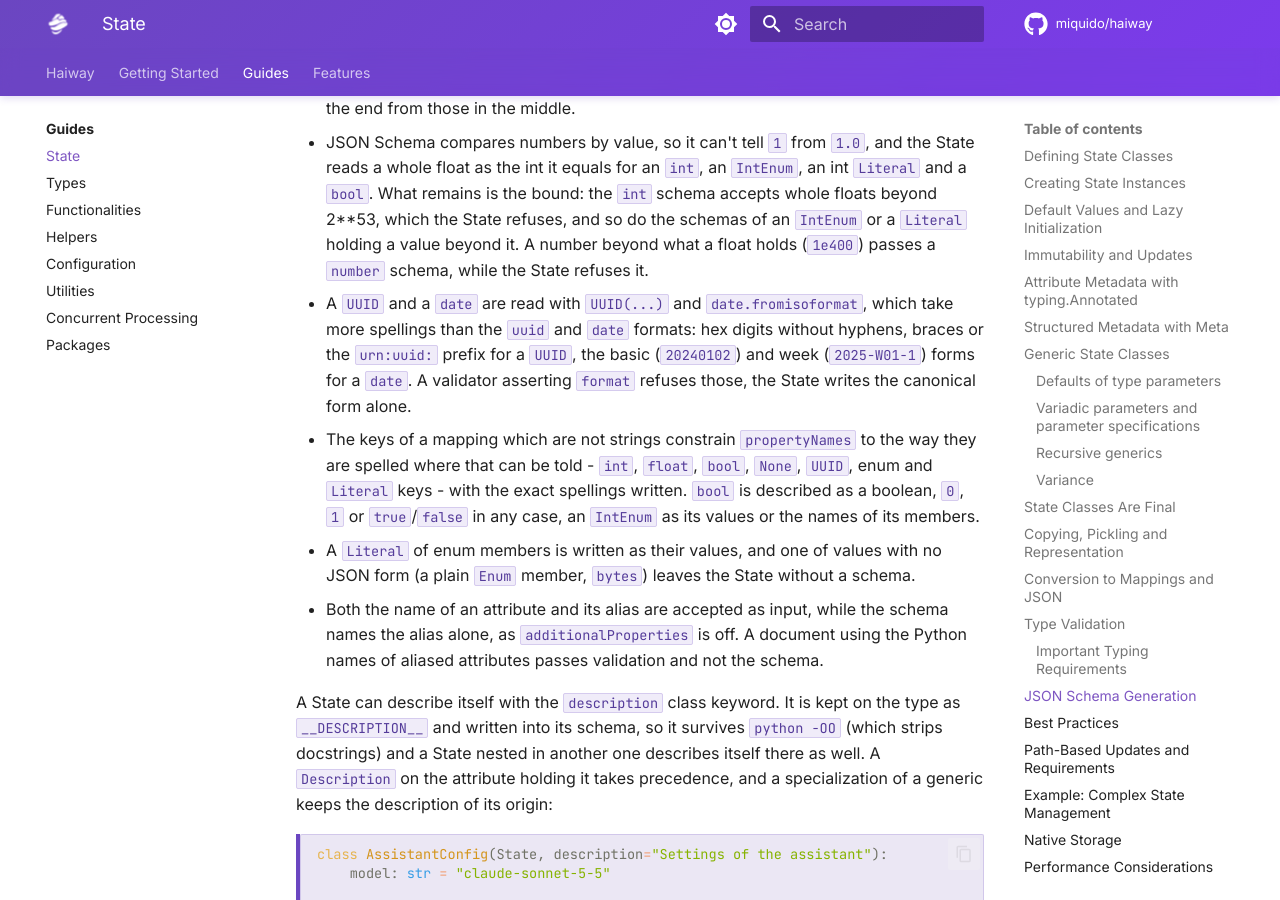
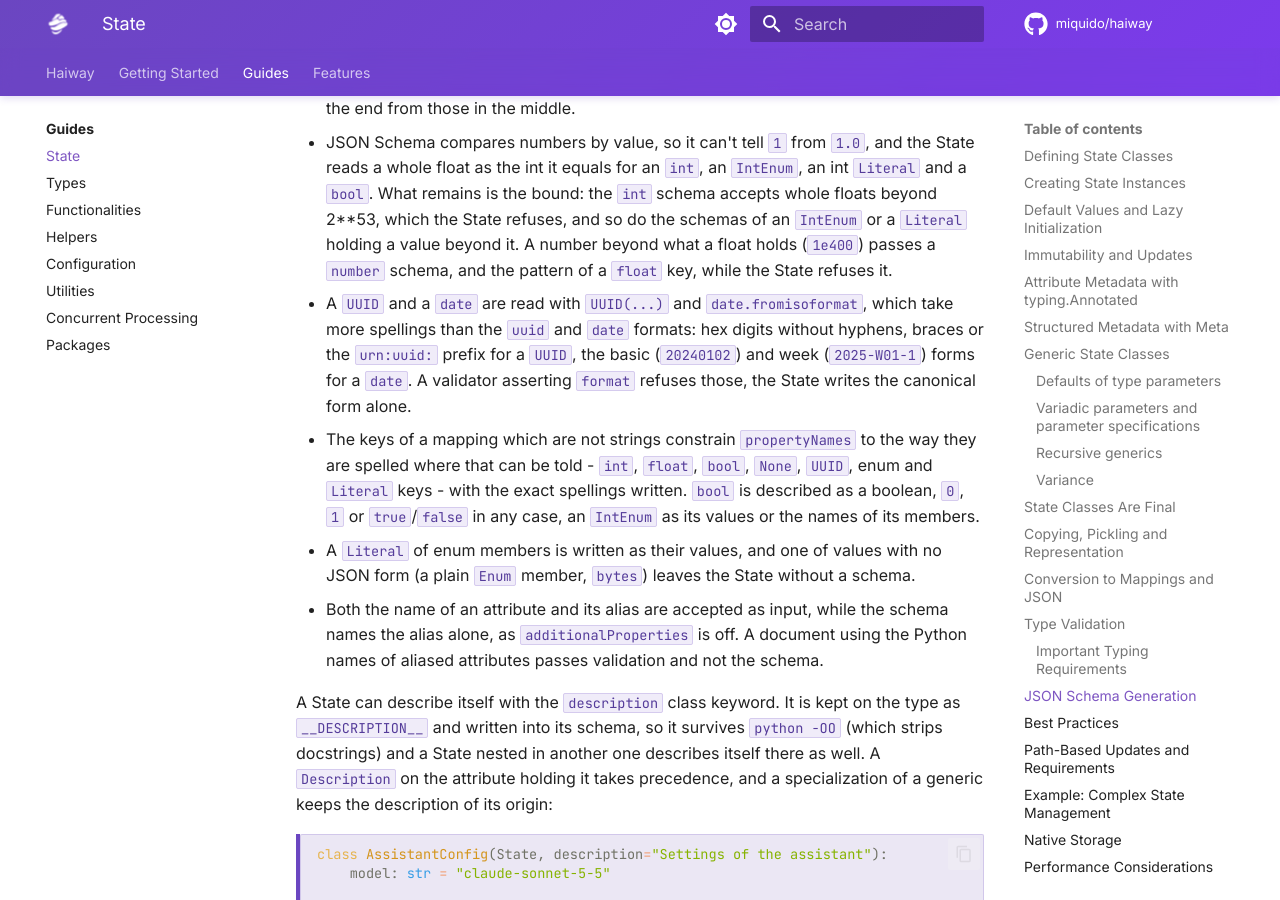
Before and after one commit to miquido/haiway, an MkDocs documentation site: the page built from docs/guides/state.md, in a window 1280 px wide and 900 px high, scrolled down 16127 px. Built offline with MkDocs 1.6.1 and Material for MkDocs 9.7.7, drawn with Linux system fonts in a browser that asks for light colours; comment, search, counter and statistics services are not loaded.

Commit message:
Note that float key patterns admit numbers beyond a float
Co-Authored-By: Claude Opus 5.5 <noreply@anthropic.com>

```diff
--- a/docs/guides/state.md
+++ b/docs/guides/state.md
@@ -693,7 +693,8 @@ a `UUID` and a `date`. What it leaves unsaid is on purpose:
   whole float as the int it equals for an `int`, an `IntEnum`, an int `Literal` and a `bool`. What
   remains is the bound: the `int` schema accepts whole floats beyond 2\*\*53, which the State
   refuses, and so do the schemas of an `IntEnum` or a `Literal` holding a value beyond it. A number
-  beyond what a float holds (`1e400`) passes a `number` schema, while the State refuses it.
+  beyond what a float holds (`1e400`) passes a `number` schema, and the pattern of a `float` key,
+  while the State refuses it.
 - A `UUID` and a `date` are read with `UUID(...)` and `date.fromisoformat`, which take more
   spellings than the `uuid` and `date` formats: hex digits without hyphens, braces or the
   `urn:uuid:` prefix for a `UUID`, the basic (`20240102`) and week (`2025-W01-1`) forms for a
```
